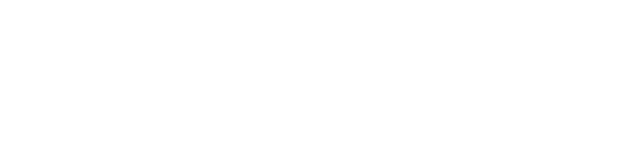
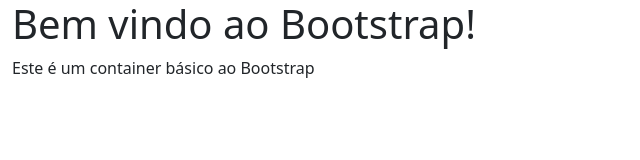
Before and after one commit to giovanamoura-sou/bootstrap_base, a plain HTML site: page ex1_instalacao-cdn/ex1.html in a window 1280 px wide. Shown: the whole page, without its empty margins (0-640 px from the left). Drawn offline with nearby package versions, Linux system fonts and the light colour scheme.

Commit message:
Exemplo 1a feito
feito com sucesso

```diff
--- a/ex1_instalacao-cdn/ex1.html
+++ b/ex1_instalacao-cdn/ex1.html
@@ -6,11 +6,15 @@
     <title>Introdução ao Bootstrap</title>
 
     <!-- 1ª Digitação (Aqui) -->
+     <link href="https://cdn.jsdelivr.net/npm/bootstrap@5.3.8/dist/css/bootstrap.min.css" rel="stylesheet" integrity="sha384-sRIl4kxILFvY47J16cr9ZwB07vP4J8+LH7qKQnuqkuIAvNWLzeN8tE5YBujZqJLB" crossorigin="anonymous">
 
 </head>
 <body>
 
     <!-- 2ª Digitação (Aqui) -->
-
+    <div class="container-fluid">
+        <h1> Bem vindo ao Bootstrap!</h1>
+        <p>Este é um container básico ao Bootstrap</p>
+    </div>
 </body>
 </html>
```
Also changed, not shown: ex1a_instalacao_arquivos/index.html (+3 -0 lines), ex1a_instalacao_arquivos/css/bootstrap.min.css (added), ex1a_instalacao_arquivos/js/bootstrap.bundle.min.js (added).
